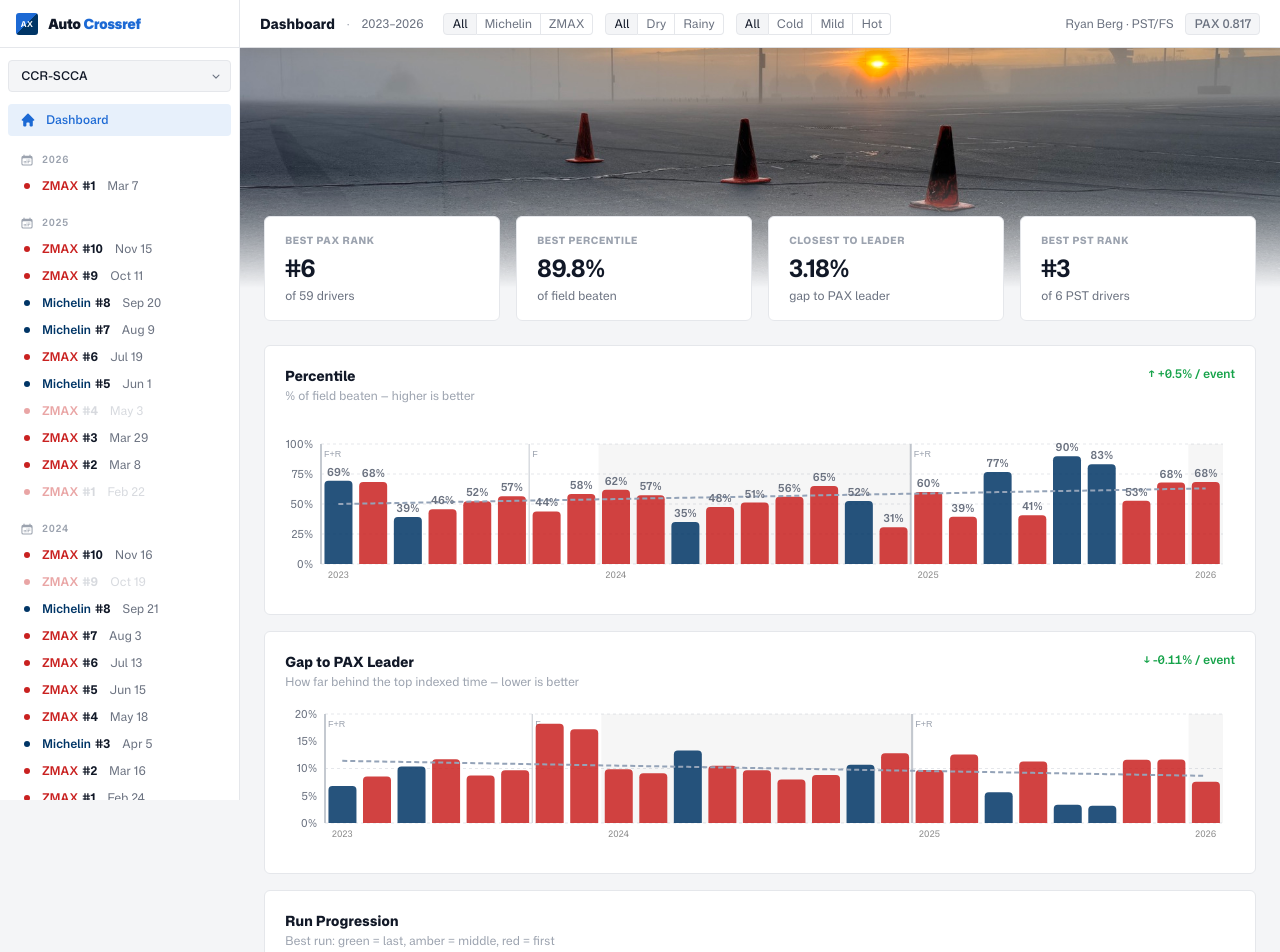
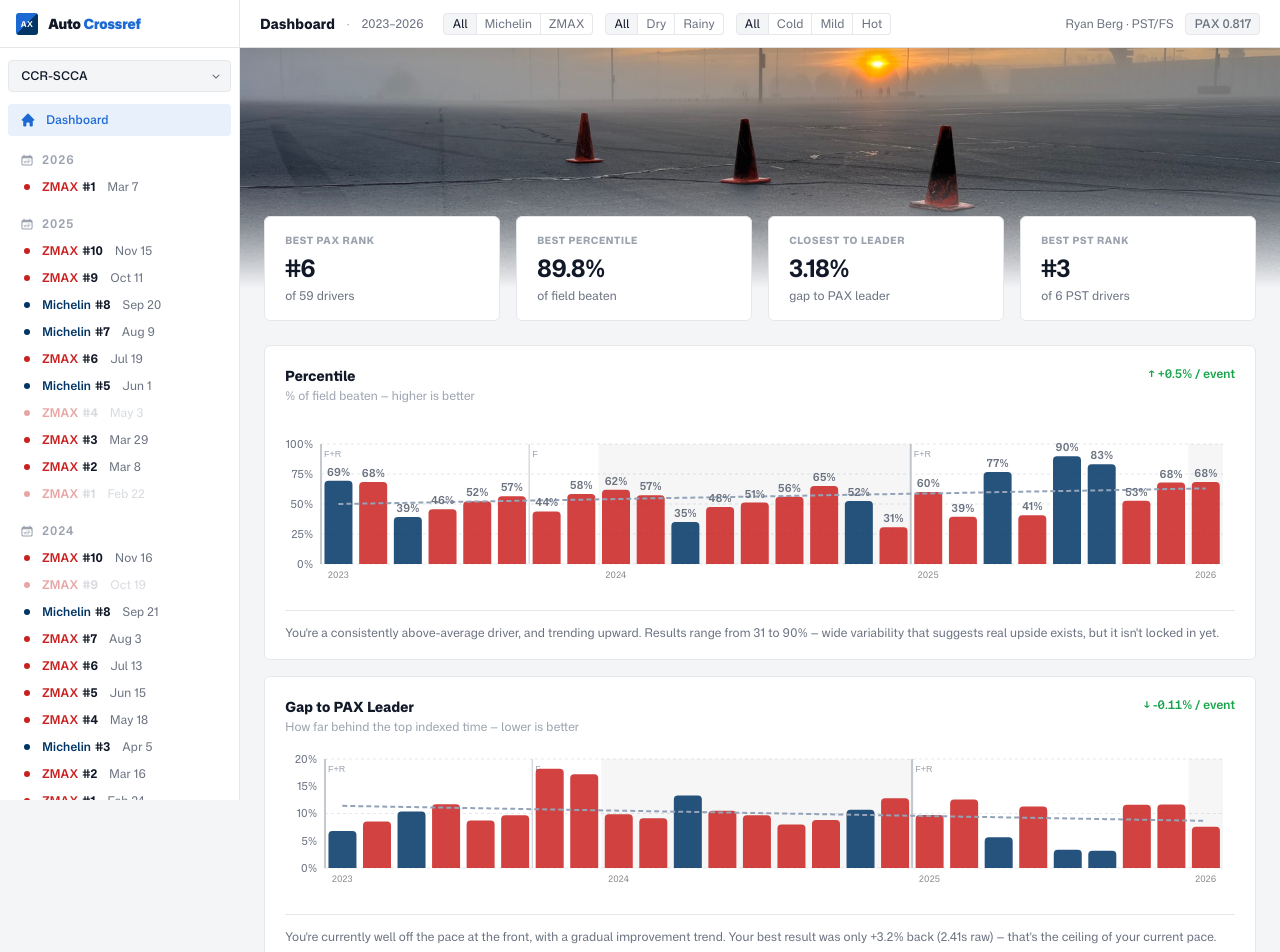
Before and after one commit to ryanberg-slalom/auto-crossref, a React app in the folder app/: page / in a window 1280 px wide. Shown: the top 952 px of the page. Built offline with nearby package versions, Linux system fonts and the light colour scheme; the HTML template or start-up script is replaced by a standard one.

Commit message:
Summarize dashboard charts

```diff
--- a/app/src/components/dashboard/GapBarChart.jsx
+++ b/app/src/components/dashboard/GapBarChart.jsx
@@ -92,8 +92,36 @@ export default function GapBarChart({ data }) {
     </span>
   ) : null
 
+  const summary = (() => {
+    const valid = allPoints.filter(d => d.gapPct !== null)
+    if (valid.length < 2) return null
+    const avg = valid.reduce((s, d) => s + d.gapPct, 0) / valid.length
+    const best = valid.reduce((a, b) => a.gapPct < b.gapPct ? a : b)
+
+    const position = avg <= 2
+      ? 'You\'re consistently running near the front'
+      : avg <= 5
+      ? 'You\'re in striking distance of the top on a good day'
+      : avg <= 10
+      ? 'There\'s a real gap to close before you\'re contending'
+      : 'You\'re currently well off the pace at the front'
+
+    const trendQ = slope === null ? '.'
+      : slope <= -0.5 ? ', and the gap is closing.'
+      : slope <= -0.1 ? ', with a gradual improvement trend.'
+      : slope >= 0.5  ? ', and the gap has been growing — worth attention.'
+      : slope >= 0.1  ? ', though the gap has drifted slightly wider.'
+      : '.'
+
+    const bestRaw = best.rawGapSec != null
+      ? ` Your best result was only +${best.gapPct.toFixed(1)}% back (${Number(best.rawGapSec).toFixed(2)}s raw) — that's the ceiling of your current pace.`
+      : ` Your best result put you ${best.gapPct.toFixed(1)}% back — that's your current ceiling.`
+
+    return <>{position}{trendQ}{bestRaw}</>
+  })()
+
   return (
-    <ChartCard title="Gap to PAX Leader" subtitle="How far behind the top indexed time — lower is better" headerRight={trendBadge}>
+    <ChartCard title="Gap to PAX Leader" subtitle="How far behind the top indexed time — lower is better" headerRight={trendBadge} summary={summary}>
       <ResponsiveContainer width="100%" height={147}>
         <ComposedChart data={chartData} margin={{ top: 8, right: 12, left: 0, bottom: 0 }}>
           <CartesianGrid strokeDasharray="3 3" stroke={COLORS.grid} vertical={false} />
--- a/app/src/components/dashboard/PercentileChart.jsx
+++ b/app/src/components/dashboard/PercentileChart.jsx
@@ -94,8 +94,39 @@ export default function PercentileChart({ data }) {
 
   const yearBands = getYearBands(chartData)
 
+  const summary = (() => {
+    if (base.length < 2) return null
+    const avg = base.reduce((s, d) => s + d.percentile, 0) / base.length
+    const best = base.reduce((a, b) => a.percentile > b.percentile ? a : b)
+    const worst = base.reduce((a, b) => a.percentile < b.percentile ? a : b)
+    const spread = best.percentile - worst.percentile
+
+    const position = avg >= 68 ? 'a top-third driver'
+      : avg >= 55 ? 'a consistently above-average driver'
+      : avg >= 45 ? 'a midfield driver'
+      : avg >= 33 ? 'slightly below average across the field'
+      : 'in the lower half of the field'
+
+    const trendQ = slope === null ? ''
+      : slope >= 1.5  ? ', and improving fast'
+      : slope >= 0.4  ? ', and trending upward'
+      : slope <= -1.5 ? ', but on a real downward slide'
+      : slope <= -0.4 ? ', but drifting down recently'
+      : ' and holding steady'
+
+    const s2 = spread > 30
+      ? `Results range from ${Math.round(worst.percentile)} to ${Math.round(best.percentile)}% — wide variability that suggests real upside exists, but it isn't locked in yet.`
+      : avg >= 55 && best.percentile < 75
+      ? `The ceiling hasn't cracked the top quarter yet — the jump from good to great is still ahead.`
+      : avg < 55 && best.percentile >= 65
+      ? `Your best result (${Math.round(best.percentile)}%, ${best.label}) shows top-half pace is there — the challenge is making it the norm, not the exception.`
+      : `Peak result: ${Math.round(best.percentile)}% at ${best.label}.`
+
+    return <>You're {position}{trendQ}. {s2}</>
+  })()
+
   return (
-    <ChartCard title="Percentile" subtitle="% of field beaten — higher is better" headerRight={trendBadge}>
+    <ChartCard title="Percentile" subtitle="% of field beaten — higher is better" headerRight={trendBadge} summary={summary}>
       <ResponsiveContainer width="100%" height={174}>
         <ComposedChart data={chartData} margin={{ top: 24, right: 12, left: 0, bottom: 0 }}>
           <CartesianGrid strokeDasharray="3 3" stroke={COLORS.grid} vertical={false} />
--- a/app/src/components/dashboard/PstRankChart.jsx
+++ b/app/src/components/dashboard/PstRankChart.jsx
@@ -96,8 +96,37 @@ export default function PstRankChart({ data }) {
 
   const yearBands = getYearBands(chartData)
 
+  const summary = (() => {
+    const n = base.length
+    if (n < 2) return null
+    const avg = base.reduce((s, d) => s + d.percentile, 0) / n
+    const best = base.reduce((a, b) => a.rank < b.rank ? a : b)
+    const hasPodium = best.rank <= 3
+
+    const position = avg >= 70
+      ? 'You\'re a consistent PST contender'
+      : avg >= 55
+      ? 'You hold your own in the PST field'
+      : avg >= 40
+      ? 'You\'re mid-pack against PST competition'
+      : 'PST pace is still a gap to close'
+
+    const trendQ = slope === null ? '.'
+      : slope >= 1.5  ? ', and climbing fast.'
+      : slope >= 0.3  ? ', with an upward trend.'
+      : slope <= -1.5 ? ', but the trend is heading the wrong way.'
+      : slope <= -0.3 ? ', though results have softened lately.'
+      : '.'
+
+    const bestLine = hasPodium
+      ? ` You've podiumed in PST (${best.rank} of ${best.total} at ${best.label}) — that pace exists.`
+      : ` Best result was ${best.rank} of ${best.total} at ${best.label}.`
+
+    return <>{position}{trendQ}{bestLine}</>
+  })()
+
   return (
-    <ChartCard title="PST Rank" subtitle="Where your indexed time places among PST competitors — higher is better" headerRight={trendBadge}>
+    <ChartCard title="PST Rank" subtitle="Where your indexed time places among PST competitors — higher is better" headerRight={trendBadge} summary={summary}>
       <ResponsiveContainer width="100%" height={174}>
         <ComposedChart data={chartData} margin={{ top: 24, right: 12, left: 0, bottom: 0 }}>
           <CartesianGrid strokeDasharray="3 3" stroke={COLORS.grid} vertical={false} />
--- a/app/src/components/dashboard/RunProgressionChart.jsx
+++ b/app/src/components/dashboard/RunProgressionChart.jsx
@@ -112,10 +112,43 @@ export default function RunProgressionChart({ data }) {
 
   if (!chartData.length) return null
 
+  const summary = (() => {
+    let finishedStrong = 0, peakedEarly = 0, totalSessions = 0, totalDnfs = 0, totalRuns = 0
+    data.forEach(e => {
+      const allRuns = (e.ryan?.runs ?? []).filter(r => !r.rerun && (r.dnf || r.base_time != null))
+      const sessions = [...new Set(allRuns.map(r => r.session))].sort()
+      sessions.forEach(session => {
+        const sessionRuns = allRuns.filter(r => r.session === session).sort((a, b) => a.run_number - b.run_number)
+        const valid = sessionRuns.filter(r => !r.dnf && r.base_time != null)
+        totalRuns += sessionRuns.length
+        totalDnfs += sessionRuns.filter(r => r.dnf).length
+        if (valid.length === 0) return
+        totalSessions++
+        const bestTime = Math.min(...valid.map(r => r.base_time))
+        const bestIdx = sessionRuns.findIndex(r => !r.dnf && r.base_time === bestTime)
+        if (bestIdx === sessionRuns.length - 1) finishedStrong++
+        else if (bestIdx === 0) peakedEarly++
+      })
+    })
+    if (totalSessions < 2) return null
+    const finishLine = finishedStrong > peakedEarly * 1.5
+      ? `You're a late-session driver — you tend to find more time as the runs pile up, which is a good sign for consistency.`
+      : peakedEarly > finishedStrong * 1.5
+      ? `You're leaving time on the table by peaking early. The first run is your best more often than not — later runs should be opportunities, not step-backs.`
+      : finishedStrong >= peakedEarly
+      ? `Your best run is about as likely to come last as first — slight lean toward finishing strong, which is where you want to be.`
+      : `No strong pattern yet in when your best run falls — worth watching as more events accumulate.`
+    const dnfLine = totalDnfs > 0
+      ? ` ${totalDnfs} DNF${totalDnfs !== 1 ? 's' : ''} in ${totalRuns} runs — each one is a gift to the field.`
+      : ` No DNFs across ${totalRuns} runs — clean execution.`
+    return <>{finishLine}{dnfLine}</>
+  })()
+
   return (
     <ChartCard
       title="Run Progression"
       subtitle="Best run: green = last, amber = middle, red = first"
+      summary={summary}
     >
       <ResponsiveContainer width="100%" height={90}>
         <BarChart data={chartData} margin={{ top: 8, right: 12, left: 0, bottom: 0 }}>
--- a/app/src/components/layout/AppShell.jsx
+++ b/app/src/components/layout/AppShell.jsx
@@ -122,7 +122,7 @@ export default function AppShell({ children }) {
               <div key={year} className="mt-3">
                 <div className="flex items-center gap-2 px-3 py-1 mb-0.5">
                   <CalendarDaysIcon className="w-3.5 h-3.5 shrink-0 text-fg-subtle" />
-                  <span className="text-[10px] font-semibold uppercase tracking-[0.08em] text-fg-subtle">
+                  <span className="text-xs font-semibold uppercase tracking-[0.08em] text-fg-subtle">
                     {year}
                   </span>
                 </div>
--- a/app/src/components/shared/ChartCard.jsx
+++ b/app/src/components/shared/ChartCard.jsx
@@ -1,4 +1,4 @@
-export default function ChartCard({ title, subtitle, headerRight, children }) {
+export default function ChartCard({ title, subtitle, headerRight, summary, children }) {
   return (
     <div className="p-5 flex flex-col gap-4 rounded-lg bg-surface-2 border border-border">
       <div className="flex items-start justify-between gap-4">
@@ -11,6 +11,9 @@ export default function ChartCard({ title, subtitle, headerRight, children }) {
         {headerRight}
       </div>
       <div className="flex-1">{children}</div>
+      {summary && (
+        <p className="text-xs text-fg-muted leading-relaxed border-t border-border pt-3 -mb-1">{summary}</p>
+      )}
     </div>
   )
 }
```
